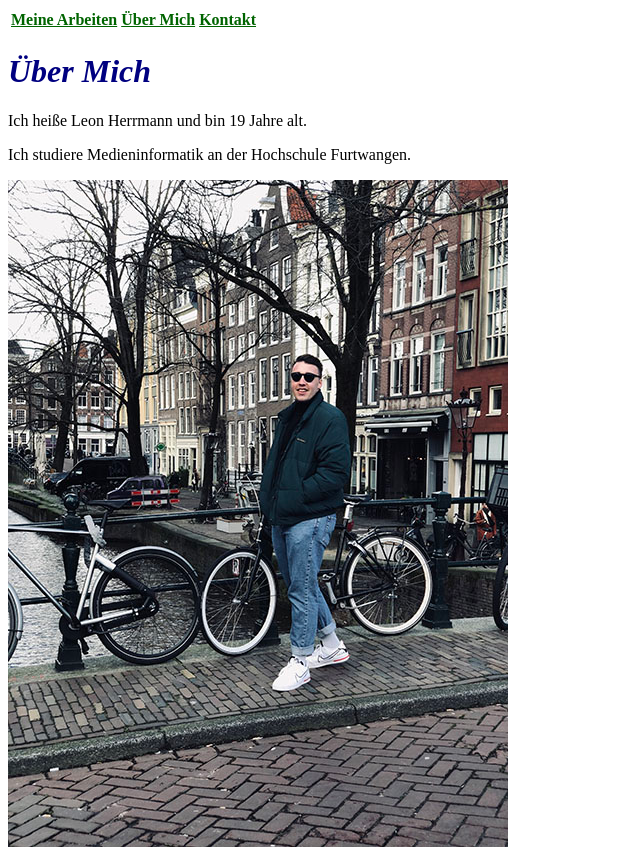
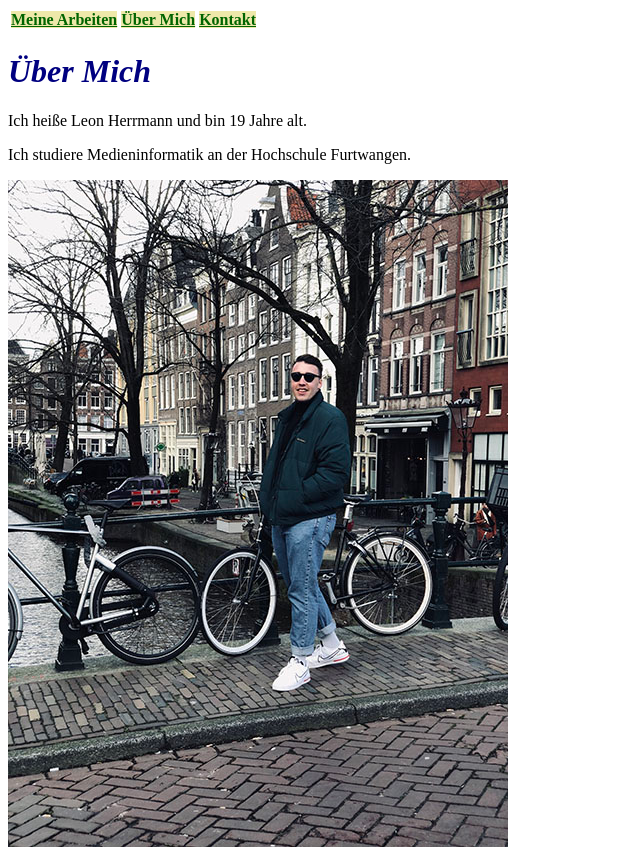
Before and after one commit to leonhrrmnn/GIS-SoSe-2021, a plain HTML site: page A1.3/person.html in a window 1280 px wide. Shown: the top 847 px of the page, without its empty margins (0-640 px from the left). Drawn offline with Linux system fonts and the light colour scheme.

Commit message:
Update style.css

```diff
--- a/A1.3/style.css
+++ b/A1.3/style.css
@@ -1,5 +1,6 @@
 a {
     color:darkgreen;
+    background-color: palegoldenrod;
 }
 h1 {
     color: navy;
```
